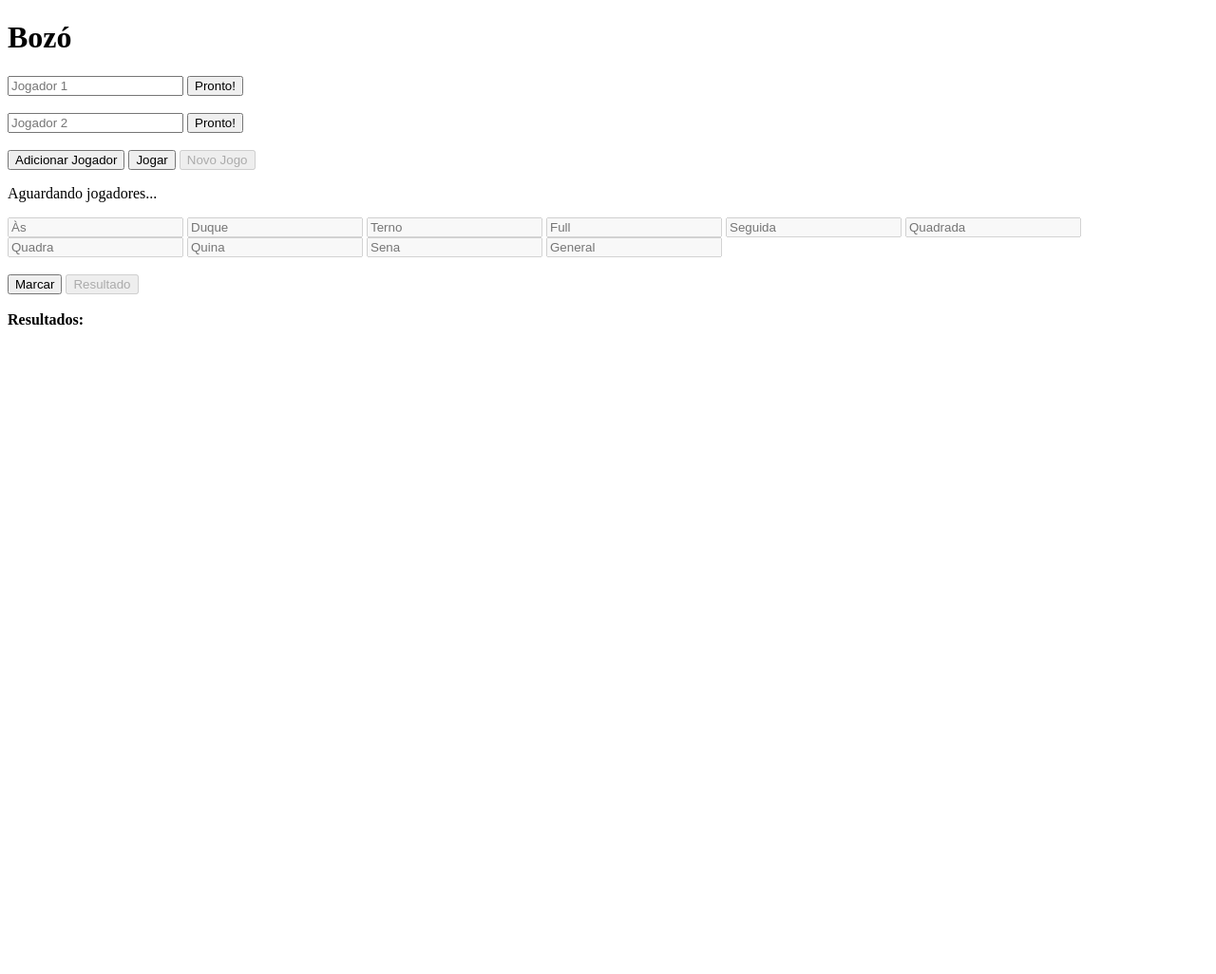
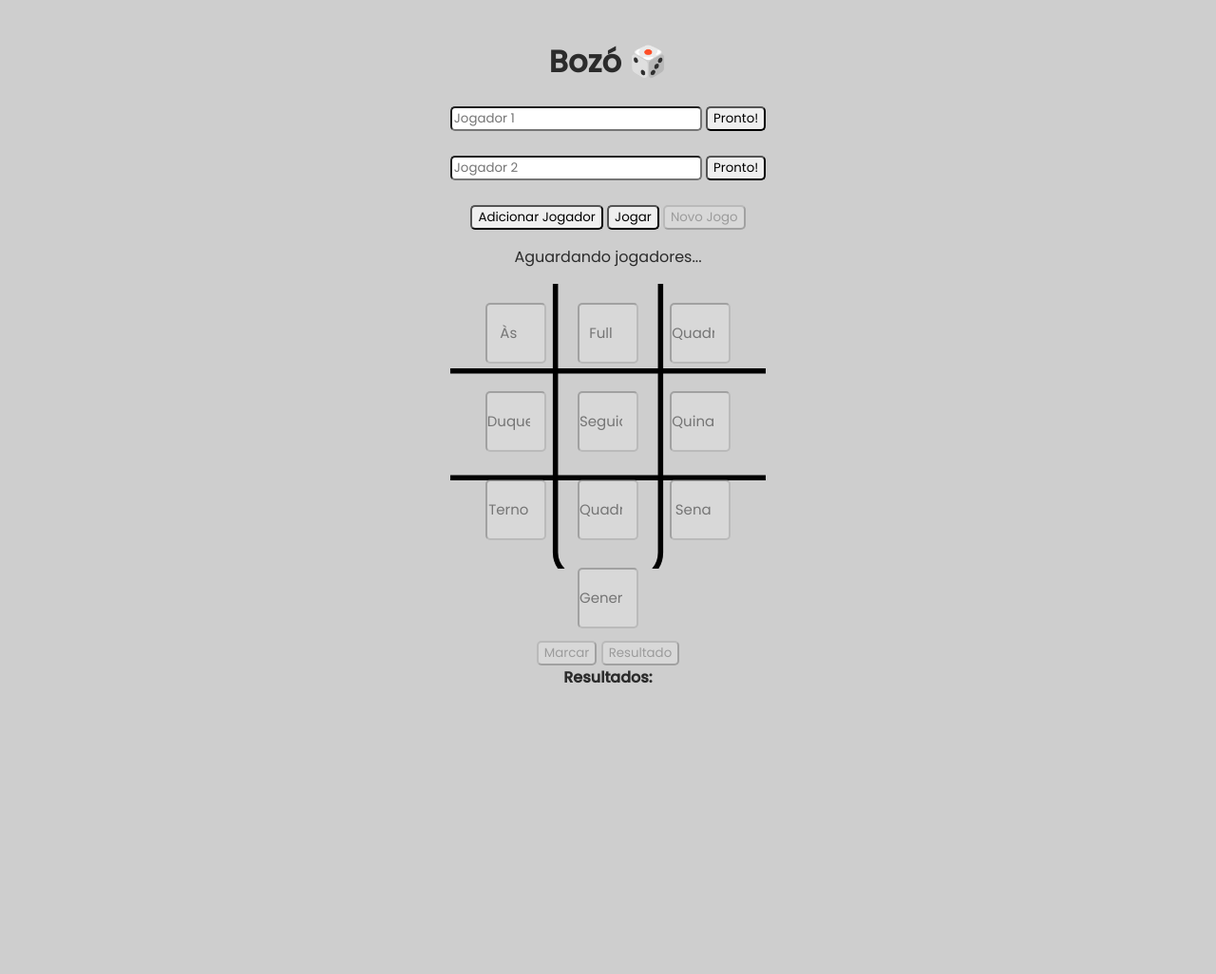
Before and after one commit to MthSat/bozo, a plain HTML site: page index.html in a window 1280 px wide. Shown: the whole page at 95% size. Before the commit the page ends 800 px from the top, so only its background shows below. Drawn offline with Linux system fonts and the light colour scheme.

Commit message:
implementando css, ajustes no html, imagem

```diff
--- a/index.html
+++ b/index.html
@@ -3,10 +3,12 @@
 <head>
     <meta charset="UTF-8">
     <meta name="viewport" content="width=device-width, initial-scale=1.0">
-    <title>Document</title>
+    <link rel="stylesheet" href="src/css/style.css">
+    <title>🎲 Bozó</title>
 </head>
 <body>
-    <h1>Bozó</h1>
+    <div>
+        <h1>Bozó 🎲</h1>
 
         <input id="player1" placeholder="Jogador 1"></input> <button id="name1" class="button name1">Pronto!</button><br>
         <br>
@@ -17,30 +19,29 @@
         <button id="newgame" class="button newgame" disabled="true">Novo Jogo</button>
         <br>
         <p id="playerturn">Aguardando jogadores...</p>
-
-    <input type="number" id="one" placeholder="Às" disabled="true"></input>
-    <input type="number" id="two" placeholder="Duque" disabled="true"></input>
-    <input type="number" id="three" placeholder="Terno" disabled="true"></input>
-    <input type="number" id="full" placeholder="Full" disabled="true"></input>
-    <input type="number" id="straight" placeholder="Seguida" disabled="true"></input>
-    <input type="number" id="square" placeholder="Quadrada" disabled="true"></input>
-    <input type="number" id="four" placeholder="Quadra" disabled="true"></input>
-    <input type="number" id="five" placeholder="Quina" disabled="true"></input>
-    <input type="number" id="six" placeholder="Sena" disabled="true"></input>
-    <input type="number" id="general" placeholder="General" disabled="true"></input>
-    <br>
-    <br>
-    <button id="add" class="button add">Marcar</button>
+        <div id="board">
+            <input type="number" class="board-number" id="one" placeholder="Às" disabled="true"></input>
+            <input type="number" class="board-number" id="full" placeholder="Full" disabled="true"></input>
+            <input type="number" class="board-number" id="four" placeholder="Quadra" disabled="true"></input>
+            <input type="number" class="board-number" id="two" placeholder="Duque" disabled="true"></input>
+            <input type="number" class="board-number" id="straight" placeholder="Seguida" disabled="true"></input>
+            <input type="number" class="board-number" id="five" placeholder="Quina" disabled="true"></input>
+            <input type="number" class="board-number" id="three" placeholder="Terno" disabled="true"></input>
+            <input type="number" class="board-number" id="square" placeholder="Quadrada" disabled="true"></input>
+            <input type="number" class="board-number" id="six" placeholder="Sena" disabled="true"></input>
+            <input type="number" class="board-number" id="general" placeholder="General" disabled="true"></input>
+        </div>
+        <br><br><br>
+        <button id="add" class="button add" disabled="true">Marcar</button>
         <button id="score" class="button score" disabled="true">Resultado</button>
 
-    <br><br>
-
+        <br>
         <strong>Resultados:</strong>
         <div id="results">
             <div id="result"></div>
         </div>
 
-
+    </div>
     <script src="src/javascript/script.js"></script>
 </body>
 </html>
--- a/src/css/style.css
+++ b/src/css/style.css
@@ -0,0 +1,102 @@
+@import url('https://fonts.googleapis.com/css2?family=Poppins:wght@100;200;300;400;500&display=swap');
+
+body{
+    font-family: "Poppins", sans-serif;
+    justify-content: center;
+    align-items:center;
+    text-align: center;
+    margin: 20px;
+    background-color: #cecece;
+    color: #2b2b2b;
+    display: flex;
+}
+
+div{
+    max-width: 600px;
+    height: 300px;
+}
+
+#board{
+    background-image: url(bozo-board.svg);
+    background-repeat: no-repeat;
+    background-position: center;
+    background-size: 100%;
+    display: grid;
+    grid-template-columns: auto auto auto;
+    gap: 3% 10%;
+    justify-content: center;
+}
+
+#board input{
+    margin-top: 20px;
+}
+
+button{
+    font-family: "Poppins", sans-serif;
+    border-radius: 5px;
+}
+
+
+#general{
+    grid-column-start: 2;
+}
+
+input{
+    font-family: "Poppins", sans-serif;
+    border-radius: 5px;
+}
+
+.board-number{
+    text-align: center;
+    width: 60px;
+    height: 60px;
+    font-size: 15px;
+    padding: 0px;
+    margin: 0px;
+}
+
+#result{
+    display: flex;
+    flex-wrap: wrap-reverse;
+    justify-content: center;
+    flex-direction: row-reverse;
+}
+
+#result-win-player1{
+    width: 300px;
+    text-align: center;
+    color: #2b2b2b;
+    background-color: #66b3ff7a;
+    border: 1px solid #2b2b2b;
+    border-radius: 10px;
+    padding: 10px;
+    margin: 5px;
+    flex-grow: 1;
+    font-size: 14px;
+}
+
+#result-win-player2{
+    width: 300px;
+    text-align: center;
+    color: #2b2b2b;
+    background-color: #ffff667a;
+    border: 1px solid #2b2b2b;
+    border-radius: 10px;
+    padding: 10px;
+    margin: 5px;
+    flex-grow: 1;
+    font-size: 14px;
+}
+
+#result-draw{
+    width: 300px;
+    text-align: center;
+    color: #2b2b2b;
+    background-color: #B2FF667a;
+    border: 1px solid #2b2b2b;
+    border-radius: 10px;
+    padding: 10px;
+    margin: 5px;
+    flex-grow: 1;
+    font-size: 14px;
+}
--- a/src/javascript/script.js
+++ b/src/javascript/script.js
@@ -120,6 +120,7 @@ startGame.addEventListener('click',()=> {
         ShowBoard (player1_pontuation);
         scorePoints.disabled = 1;
         BlockBoard (0);
+        addPoints.disabled = 0;
     }
 });
 
@@ -148,7 +149,7 @@ newGame.addEventListener('click',()=> {
     BlockBoard (player1_pontuation);
     scorePoints.disabled = 1;
     BlockBoard (1);
-
+    addPoints.disabled = 1;
 });
 
 addPoints.addEventListener('click',()=> {
@@ -189,30 +190,30 @@ scorePoints.addEventListener('click',()=> {
     if (player1_total>player2_total){
 
         document.getElementById("result").innerHTML +=
-            "<div id=results>"+"<strong>"+
+            "<br><div id=result-win-player1>"+"<strong>"+
                 "Jogo Nº # "+ games + "</strong>" + "<br>"
                 +player1_name+" VENCEU!"+ "<br>"
                 +player1_name +": "+"<strong>"+ player1_pontuation +" = "+player1_total+"</strong>"+ "<br>"
                 +player2_name +": "+"<strong>"+ player2_pontuation +" = "+player2_total+"</strong>"+ "<br>"
-            +"</div><br>";
+            +"</div>";
         games ++;
     } else if (player1_total<player2_total){
         document.getElementById("result").innerHTML +=
-        "<div id=results>"+"<strong>"+
+        "<br><div id=result-win-player2>"+"<strong>"+
             "Jogo Nº # "+ games + "</strong>" + "<br>"
             +player2_name+" VENCEU!"+ "<br>"
             +player1_name +": "+"<strong>"+ player1_pontuation +" = "+player1_total+"</strong>"+ "<br>"
             +player2_name +": "+"<strong>"+ player2_pontuation +" = "+player2_total+"</strong>"+ "<br>"
-        +"</div><br>";
+        +"</div>";
     games ++;
     } else {
         document.getElementById("result").innerHTML +=
-        "<div id=results>"+"<strong>"+
+        "<br><div id=result-draw>"+"<strong>"+
             "Jogo Nº # "+ games + "</strong>" + "<br>"
             +"EMPATE!"+ "<br>"
             +player1_name +": "+"<strong>"+ player1_pontuation +" = "+player1_total+"</strong>"+ "<br>"
             +player2_name +": "+"<strong>"+ player2_pontuation +" = "+player2_total+"</strong>"+ "<br>"
-        +"</div><br>";
+        +"</div>";
     games ++;
     }
 
```
Also changed, not shown: src/css/bozo-board.svg (added), src/images/bozo-board.png (added). Lines whose indentation alone changed are shown as unchanged.
